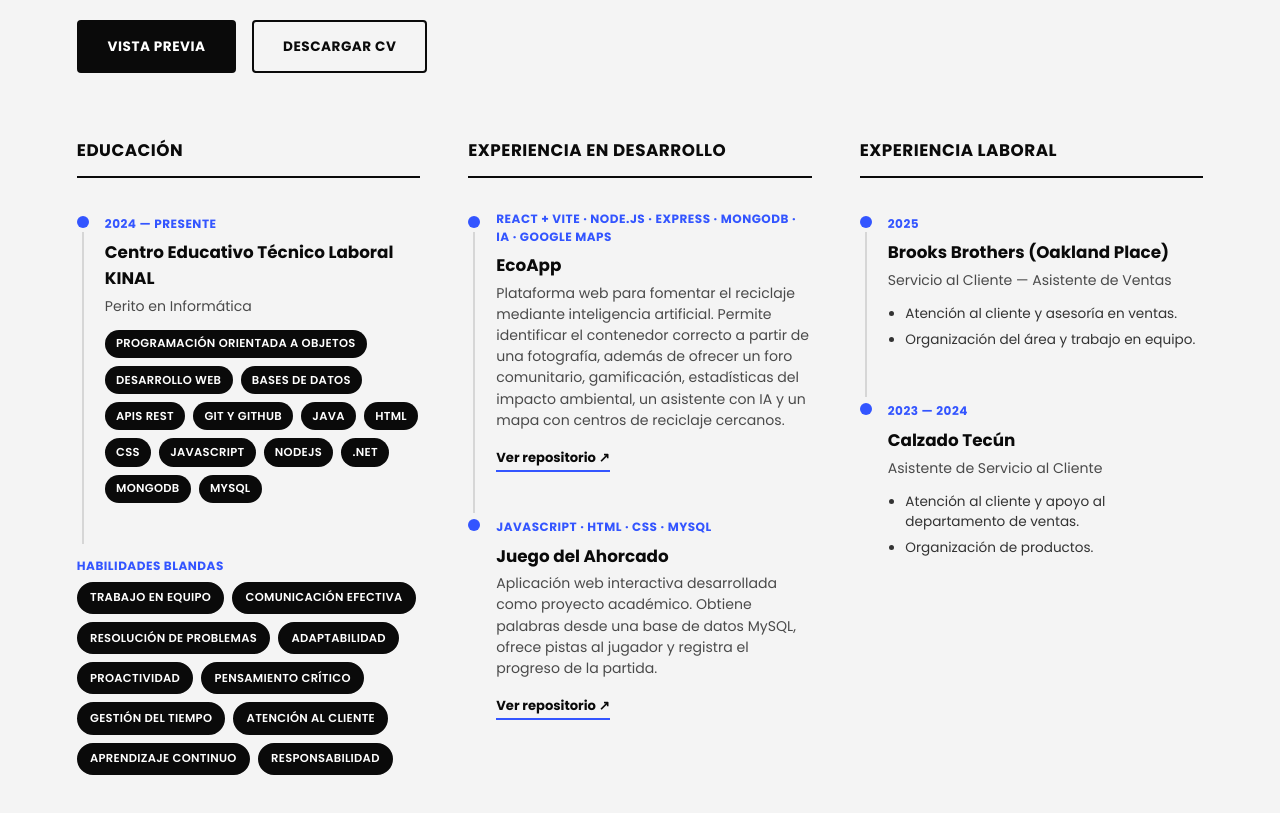
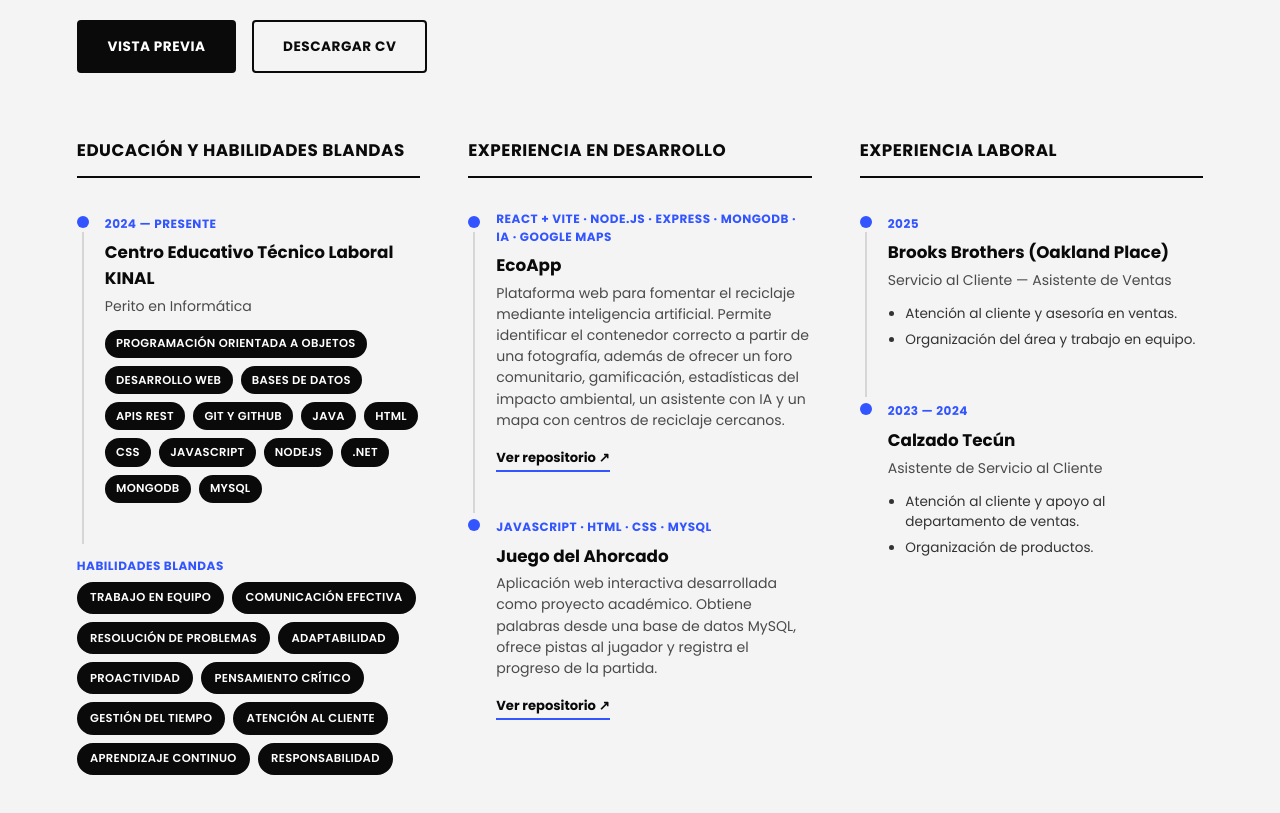
Before and after one commit to aalvarez-2024004/Adrian-s-Portafolio, a React (Vite) app in the folder Portafolio/: page / in a window 1280 px wide. Shown: the part 4260-5073 px from the top of the page. Built offline with nearby package versions, Linux system fonts and the light colour scheme.

Commit message:
Se especifico que es un apartado para educacion y habilidades blandas

```diff
--- a/Portafolio/src/components/Curriculum.jsx
+++ b/Portafolio/src/components/Curriculum.jsx
@@ -122,7 +122,7 @@ function Curriculum() {
       <div className="curriculum-grid">
         {/* Educación */}
         <div className="cv-columna">
-          <h3 className="cv-columna-titulo">Educación</h3>
+          <h3 className="cv-columna-titulo">Educación y Habilidades Blandas</h3>
 
           {curriculum.educacion.map((edu) => (
             <TimelineItem
```
